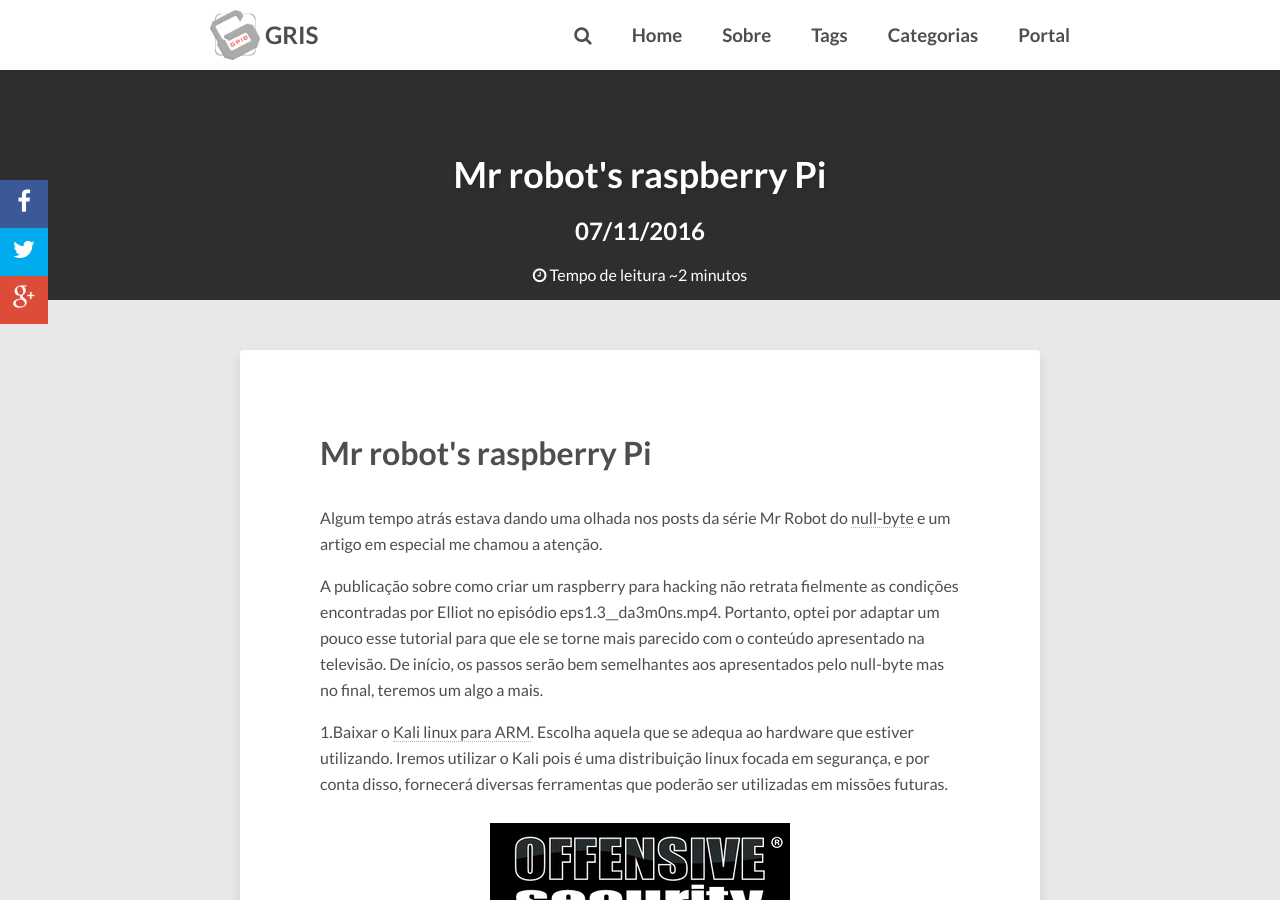
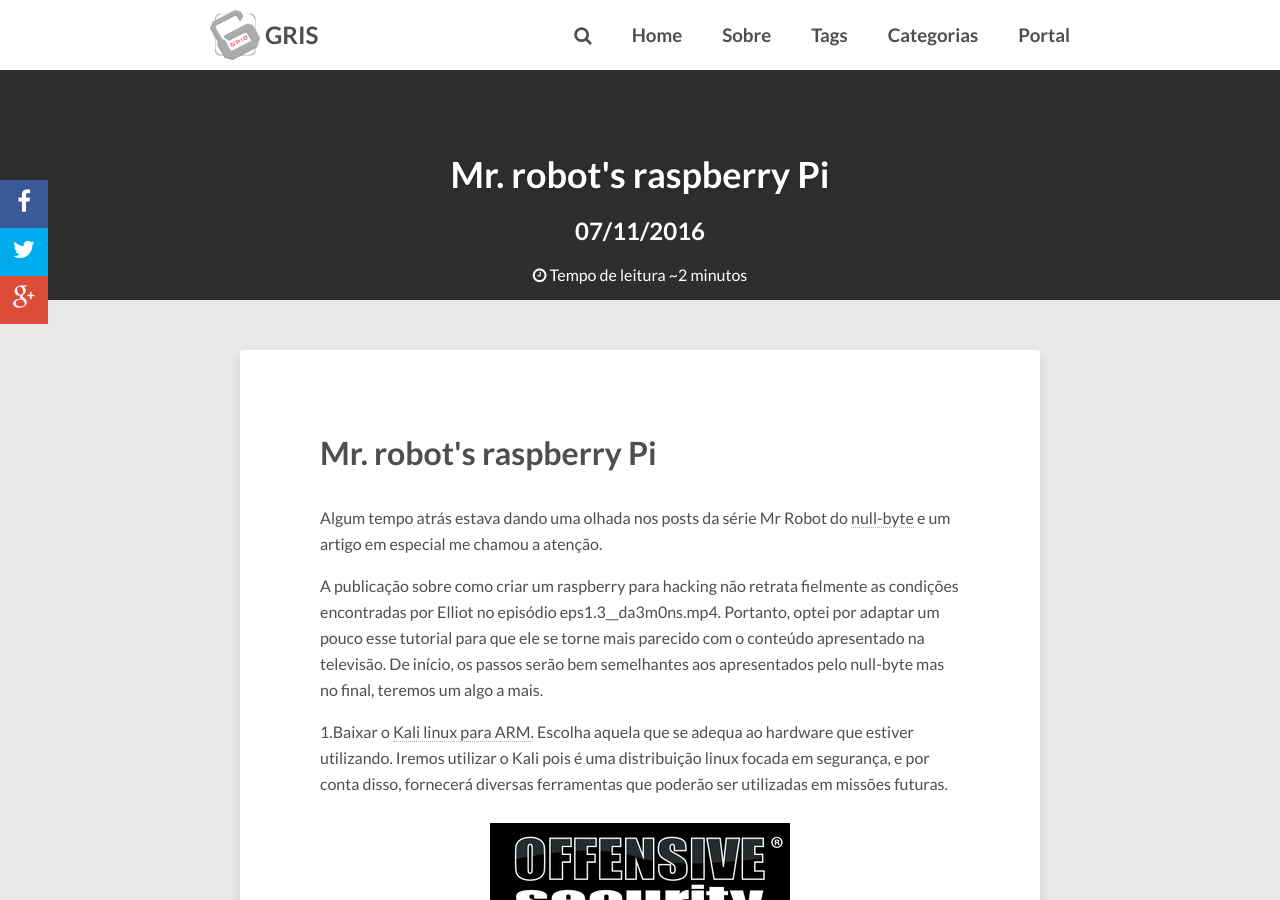
Before and after one commit to MatheusAvellar/grisufrj.github.io, a Jekyll site: the page built from _posts/2016-11-07-Mr-robot-raspberry-Pi.md, in a window 1280 px wide and 900 px high. Built offline with Jekyll 4.4.1, drawn with Linux system fonts in a browser that asks for light colours; nearby versions of some CDN libraries; comment, search, counter and statistics services are not loaded.

```diff
--- a/_posts/2016-11-07-Mr-robot-raspberry-Pi.md
+++ b/_posts/2016-11-07-Mr-robot-raspberry-Pi.md
@@ -1,6 +1,6 @@
 ---
 layout: post
-title: Mr robot's raspberry Pi
+title: Mr. robot's raspberry Pi
 description: "Como criar um raspberry Pi semelhante ao utilizado por Elliot na primeira temporada de Mr Robot"
 tags: [Mr_robot, raspberry, hack, reverse_shell]
 categories: [raspberry, hack]
```
